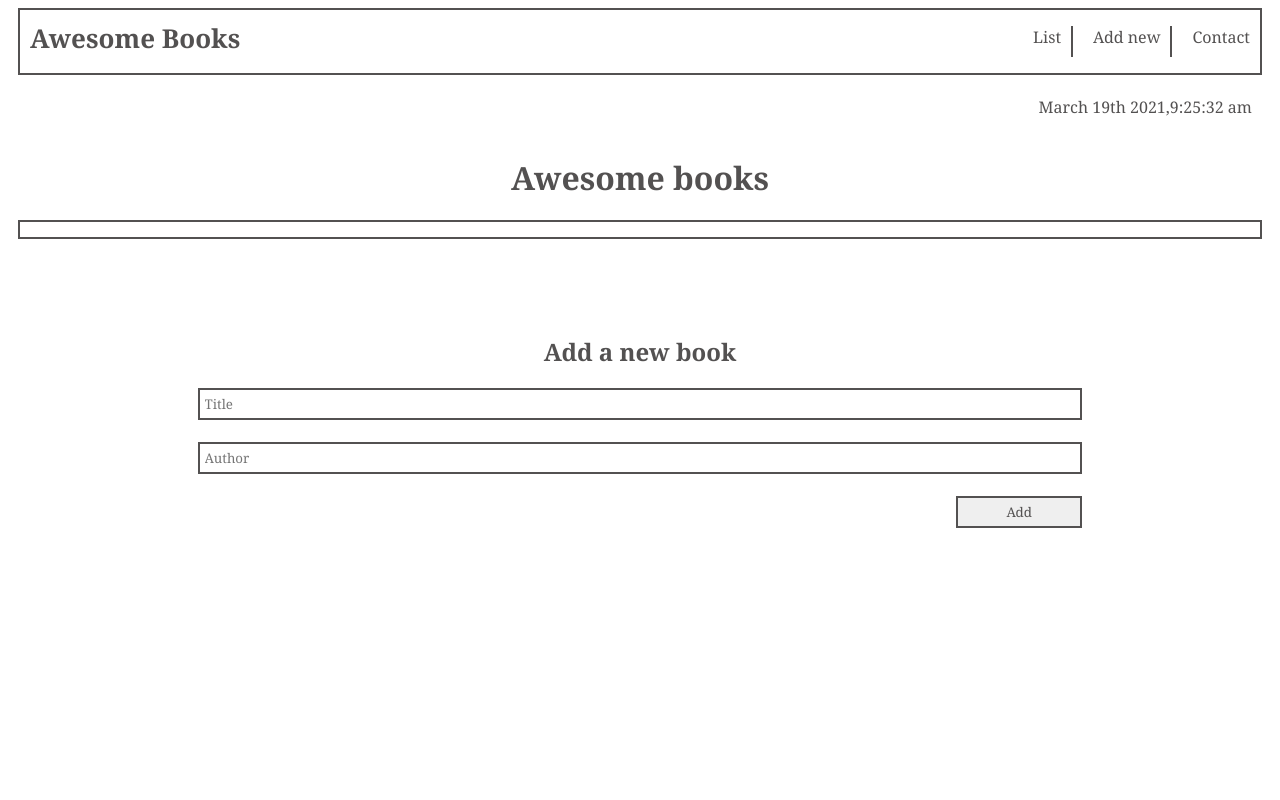
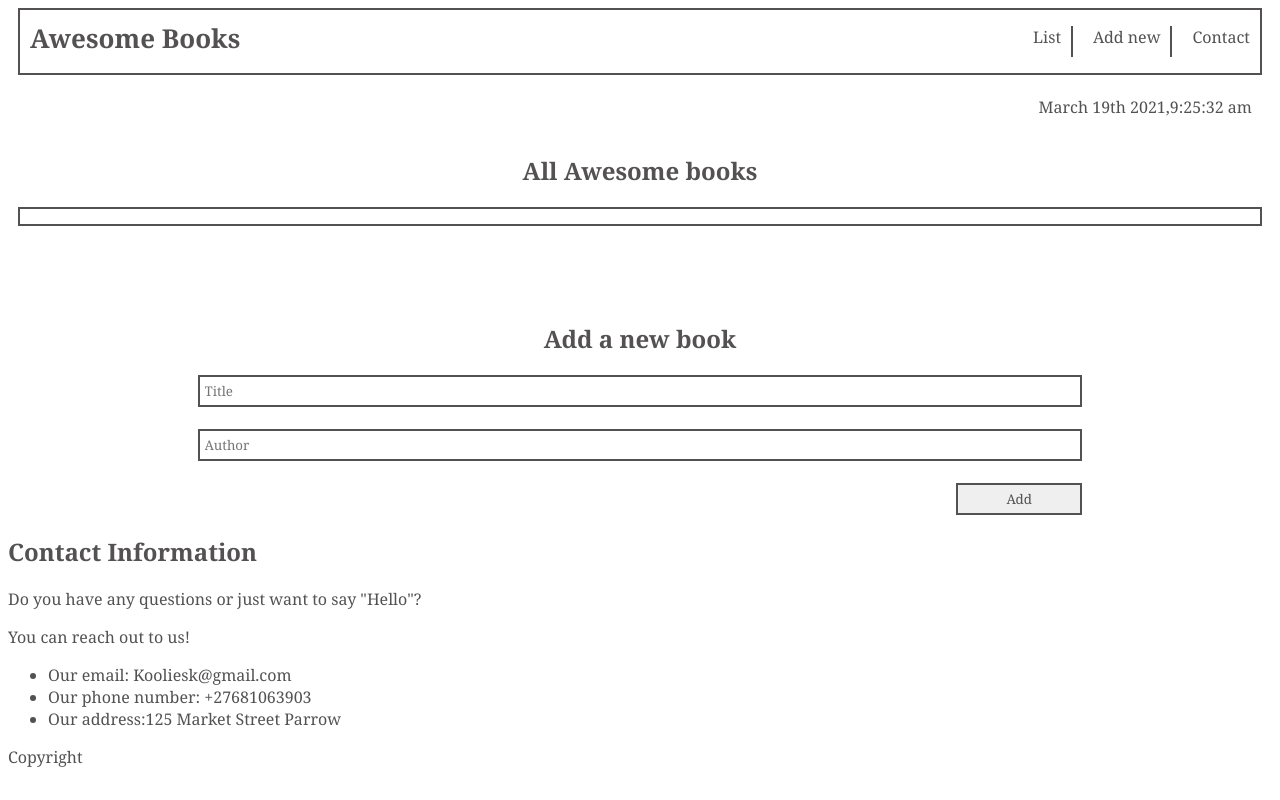
Before and after one commit to Leeoasis/Awesome-books, a website: page index.html in a window 1280 px wide. Drawn offline with Linux system fonts and the light colour scheme.

Commit message:
Add contact and footer section markup

```diff
--- a/index.html
+++ b/index.html
@@ -20,7 +20,7 @@
 	<div class="date">
 		<p>March 19th 2021,<span>9:25:32 am</span></p>
 	</div>
-	<h1 class="books">Awesome books</h1>
+	<h2 class="books">All Awesome books</h2>
 
 	<!--Dynamic Book Display-->
 
@@ -44,9 +44,29 @@
 			<button type="submit" class="addbtn">Add</button>
 		</form>
 	</div>
+
+	<!--Contact and Footer Section -->
+	<div class="contact-display hidden">
+		<div class="contact-section">
+			<h2>
+				Contact Information
+			</h2>
+			<div class="contact-text">
+				<p>Do you have any questions or just want to say "Hello"?</p>
+				<p>You can reach out to us!</p>
+				<ul>
+					<li>Our email: Kooliesk@gmail.com</li>
+					<li>Our phone number: +27681063903</li>
+					<li>Our address:125 Market Street Parrow</li>
+				</ul>
+			</div>
+		</div>
+	</div>
+</main>
+<footer class="footer-section">
+	<p>Copyright</p>
+</footer>
 	<script src="index.js"></script>
-	<script src="ui.js"></script>
-	<script src="storage.js"></script>
 </body>
 
 </html>
```
